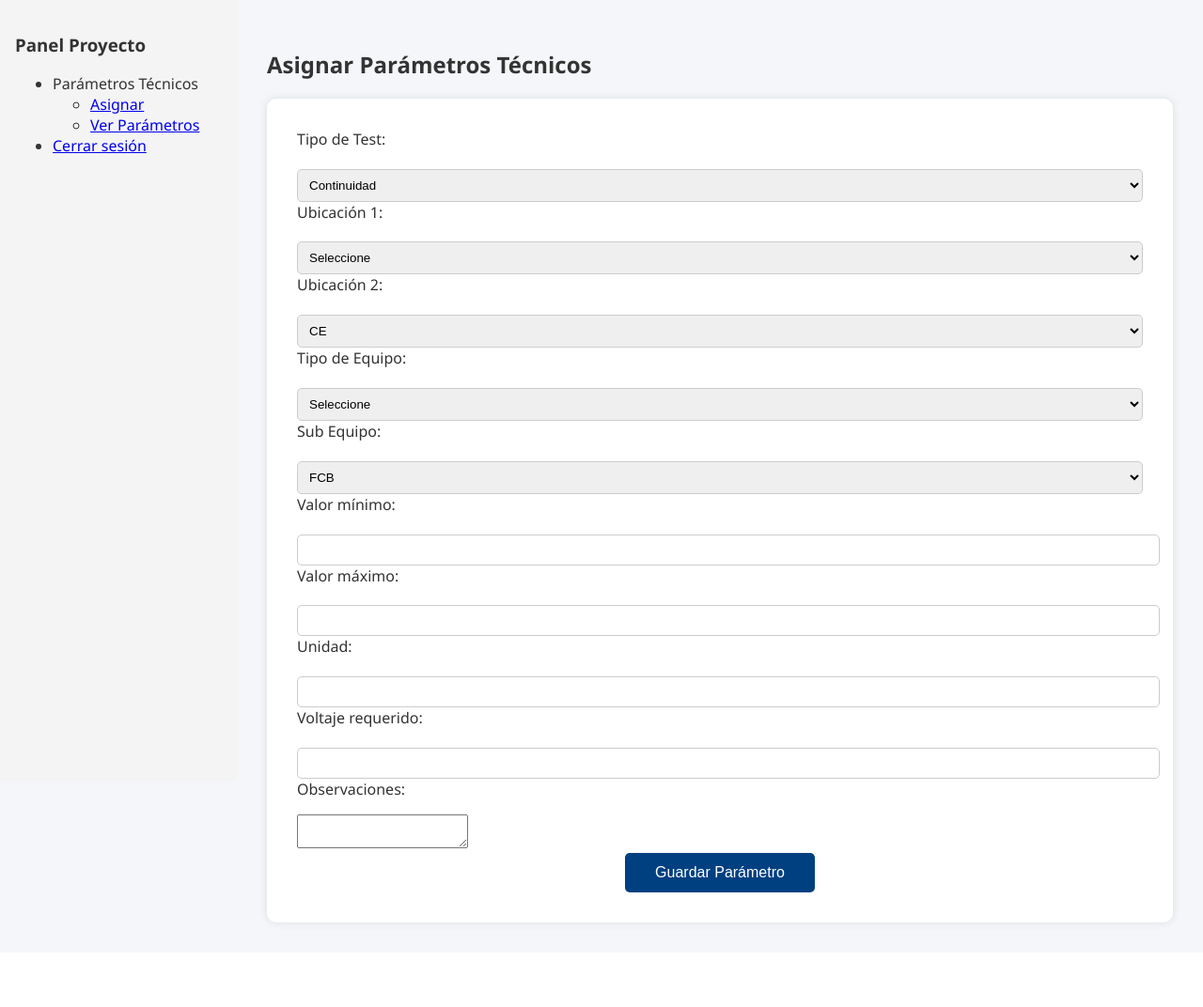
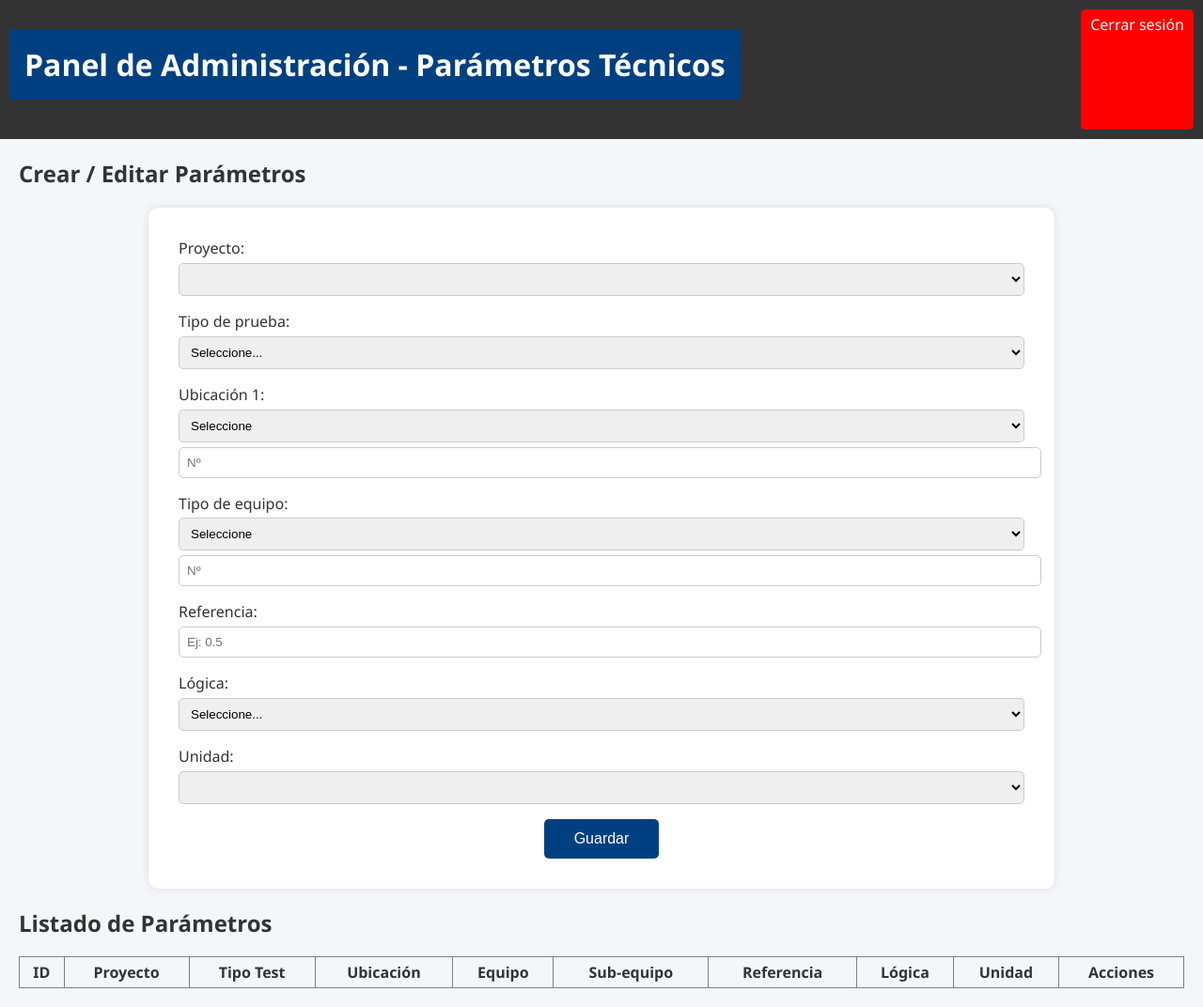
Before and after one commit to jrosselotl/comis, a FastAPI app: template app/templates/index_admin.html in a window 1280 px wide. Shown: the whole page at 94% size. Before the commit the page ends 989 px from the top, so only its background shows below. Run offline with FastAPI, Linux system fonts and the light colour scheme; the template is opened without the code that fills it, so the values that code supplies are empty; some libraries are stand-ins or nearby versions.

Commit message:
Update index_admin.html

```diff
--- a/app/templates/index_admin.html
+++ b/app/templates/index_admin.html
@@ -2,53 +2,52 @@
 <html lang="es">
 <head>
   <meta charset="UTF-8">
-    <title>Panel de Proyecto - Parámetros</title>
+  <meta name="viewport" content="width=device-width, initial-scale=1.0">
+  <title>Panel de Administración</title>
   <link rel="stylesheet" href="/static/css/style.css">
 </head>
 <body>
-    <div style="display: flex;">
-        <!-- Sidebar -->
-        <aside style="width: 220px; background-color: #f4f4f4; padding: 1rem; height: 100vh;">
-            <h3>Panel Proyecto</h3>
-            <ul>
-                <li>
-                    Parámetros Técnicos
-                    <ul>
-                        <li><a href="#" onclick="mostrarSeccion('parametros_asignar')">Asignar</a></li>
-                        <li><a href="#" onclick="mostrarSeccion('parametros_ver')">Ver Parámetros</a></li>
-                    </ul>
-                </li>
-                <li><a href="/logout">Cerrar sesión</a></li>
-            </ul>
-        </aside>
+  <div style="background:#333; color:white; padding:10px; display:flex; justify-content:space-between;">
+    <h1>Panel de Administración - Parámetros Técnicos</h1>
+    <a href="/logout" style="background:red; color:white; padding:5px 10px; border-radius:5px; text-decoration:none;">Cerrar sesión</a>
+  </div>
 
-        <!-- Contenido -->
-        <main style="flex-grow: 1; padding: 2rem;">
-            <!-- Asignar Parámetros -->
-            <section id="parametros_asignar" style="display: block;">
-                <h2>Asignar Parámetros Técnicos</h2>
-                <form id="parametros-form">
-                    <label for="test">Tipo de Test:</label>
-                    <select id="test" name="test">
-                        <option value="continuidad">Continuidad</option>
-                        <option value="megado">Megado</option>
+  <!-- Crear o editar parámetros -->
+  <section style="margin:20px;">
+    <h2>Crear / Editar Parámetros</h2>
+    <form id="form-parametros">
+      <label>Proyecto:
+        <select id="proyecto_id" name="proyecto_id" required></select>
+      </label>
+
+      <label>Tipo de prueba:
+        <select id="tipo_test" name="tipo_test" required>
+          <option value="">Seleccione...</option>
         </select>
+      </label>
 
-                    <label for="ubicacion_1">Ubicación 1:</label>
-                    <select name="ubicacion_1" id="ubicacion_1">
+      <label>Ubicación 1:
+        <select id="ubicacion_1" name="ubicacion_1" required>
           <option value="">Seleccione</option>
           <option value="COLO">COLO</option>
           <option value="WTP">WTP</option>
           <option value="ADMIN">ADMIN</option>
         </select>
+        <input type="number" id="numero_ubicacion_1" name="numero_ubicacion_1" placeholder="Nº" required />
+      </label>
 
-                    <label for="ubicacion_2">Ubicación 2:</label>
-                    <select name="ubicacion_2" id="ubicacion_2">
+      <div id="label-ubicacion_2" style="display:none;">
+        <label>Ubicación 2:
+          <select id="ubicacion_2" name="ubicacion_2">
+            <option value="">Seleccione</option>
             <option value="CE">CE</option>
           </select>
+          <input type="number" id="numero_ubicacion_2" name="numero_ubicacion_2" placeholder="Nº" />
+        </label>
+      </div>
 
-                    <label for="tipo_equipo">Tipo de Equipo:</label>
-                    <select name="tipo_equipo" id="tipo_equipo">
+      <label>Tipo de equipo:
+        <select id="tipo_equipo" name="tipo_equipo" required>
           <option value="">Seleccione</option>
           <option value="MSB">MSB</option>
           <option value="PDU">PDU</option>
@@ -58,63 +57,67 @@
           <option value="NLP">NLP</option>
           <option value="ATS">ATS</option>
         </select>
+        <input type="number" id="numero_tipo_equipo" name="numero_tipo_equipo" placeholder="Nº" required />
+      </label>
 
-                    <label for="sub_equipo">Sub Equipo:</label>
-                    <select name="sub_equipo" id="sub_equipo">
+      <div id="label-sub_equipo" style="display:none;">
+        <label>Sub-equipo:
+          <select id="sub_equipo" name="sub_equipo">
+            <option value="">Seleccione</option>
+            <option value="BSW">BSW</option>
             <option value="FCB">FCB</option>
-                        <option value="MCB">MCB</option>
           </select>
+          <input type="number" id="numero_sub_equipo" name="numero_sub_equipo" placeholder="Nº" />
+        </label>
+      </div>
 
-                    <label for="valor_minimo">Valor mínimo:</label>
-                    <input type="number" step="any" name="valor_minimo" id="valor_minimo">
+      <label>Referencia:
+        <input type="text" id="referencia" name="referencia" placeholder="Ej: 0.5" required />
+      </label>
 
-                    <label for="valor_maximo">Valor máximo:</label>
-                    <input type="number" step="any" name="valor_maximo" id="valor_maximo">
+      <label>Lógica:
+        <select id="logica" name="logica" required>
+          <option value="">Seleccione...</option>
+          <option value=">">Mayor que</option>
+          <option value="<">Menor que</option>
+          <option value=">=">Mayor o igual</option>
+          <option value="<=">Menor o igual</option>
+          <option value="=">Igual</option>
+        </select>
+      </label>
 
-                    <label for="unidad">Unidad:</label>
-                    <input type="text" name="unidad" id="unidad">
+      <label>Unidad:
+        <select id="unidad" name="unidad" required></select>
+      </label>
 
-                    <label for="voltaje_requerido">Voltaje requerido:</label>
-                    <input type="number" step="any" name="voltaje_requerido" id="voltaje_requerido">
-
-                    <label for="observaciones">Observaciones:</label>
-                    <textarea name="observaciones" id="observaciones"></textarea>
-
-                    <button type="submit">Guardar Parámetro</button>
+      <input type="hidden" id="parametro_id" value="" />
+      <button type="submit">Guardar</button>
     </form>
   </section>
 
-            <!-- Ver Parámetros -->
-            <section id="parametros_ver" style="display: none;">
-                <h2>Parámetros Existentes</h2>
-                <table border="1" id="tabla-parametros">
+  <!-- Listado de parámetros -->
+  <section style="margin:20px;">
+    <h2>Listado de Parámetros</h2>
+    <table border="1" cellpadding="5" style="width:100%; border-collapse:collapse;">
       <thead>
         <tr>
-                            <th>Ubicación 1</th>
-                            <th>Ubicación 2</th>
-                            <th>Tipo</th>
-                            <th>Sub</th>
-                            <th>Valor Min</th>
-                            <th>Valor Max</th>
+          <th>ID</th>
+          <th>Proyecto</th>
+          <th>Tipo Test</th>
+          <th>Ubicación</th>
+          <th>Equipo</th>
+          <th>Sub-equipo</th>
+          <th>Referencia</th>
+          <th>Lógica</th>
           <th>Unidad</th>
-                            <th>Voltaje</th>
-                            <th>Observaciones</th>
           <th>Acciones</th>
         </tr>
       </thead>
-                    <tbody></tbody>
+      <tbody id="tabla-parametros"></tbody>
     </table>
   </section>
-        </main>
-    </div>
 
-    <script>
-        function mostrarSeccion(id) {
-            document.getElementById("parametros_asignar").style.display = "none";
-            document.getElementById("parametros_ver").style.display = "none";
-            document.getElementById(id).style.display = "block";
-        }
-    </script>
+  <script src="/static/js/unidades_por_test.js"></script>
   <script src="/static/js/admin_panel.js"></script>
 </body>
 </html>
```
Lines whose indentation alone changed are shown as unchanged.
